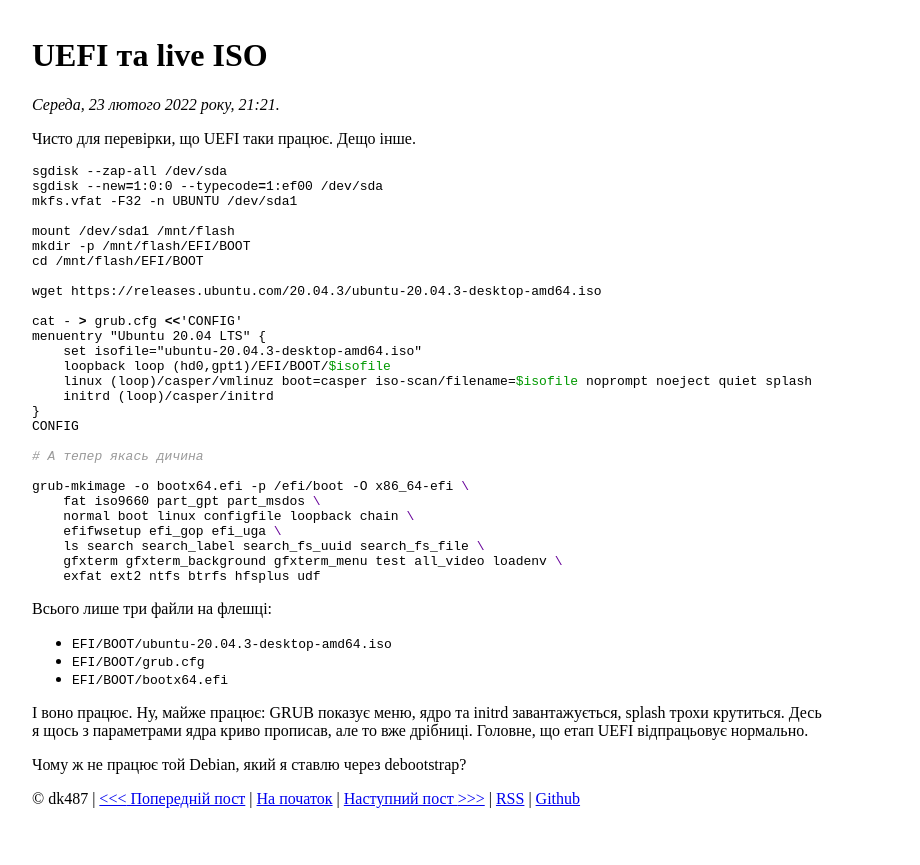
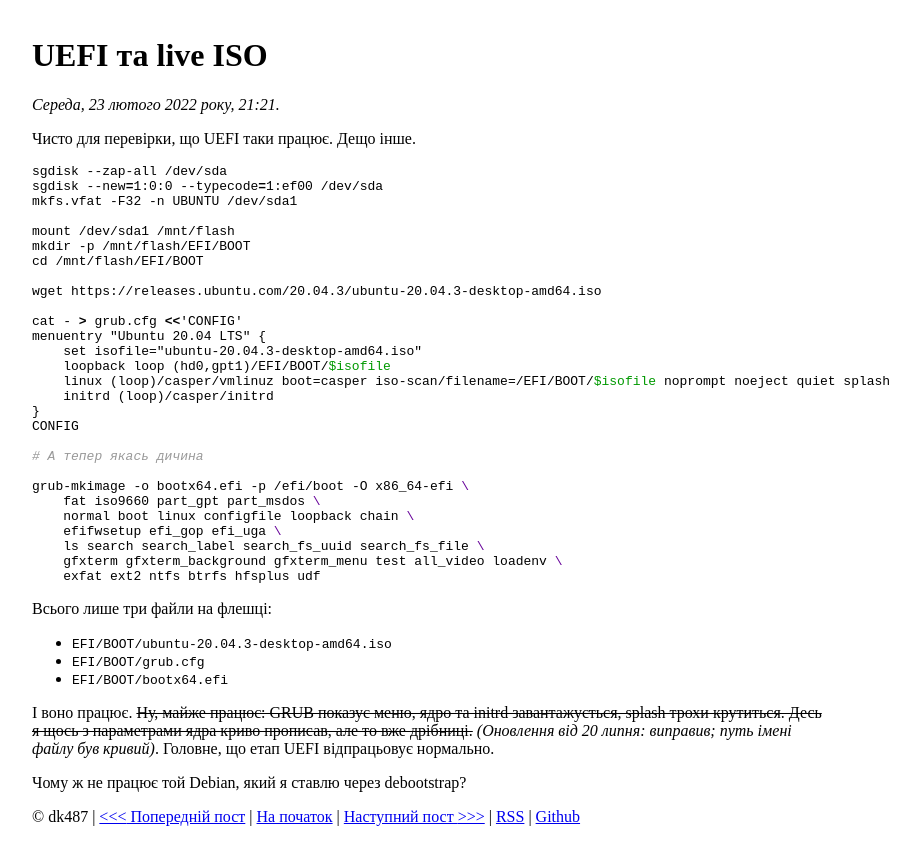
Before and after one commit to dk487/test.de.co.ua, a Jekyll site: the page built from _posts/2022/2022-02-23-uefi-live.md, in a window 1280 px wide. Shown: the top 865 px of the page, without its empty margins (208-1128 px from the left). Built offline with Jekyll 4.4.1, drawn with Linux system fonts in a browser that asks for light colours.

Commit message:
Fix post

```diff
--- a/_posts/2022/2022-02-23-uefi-live.md
+++ b/_posts/2022/2022-02-23-uefi-live.md
@@ -20,7 +20,7 @@ cat - > grub.cfg <<'CONFIG'
 menuentry "Ubuntu 20.04 LTS" {
     set isofile="ubuntu-20.04.3-desktop-amd64.iso"
     loopback loop (hd0,gpt1)/EFI/BOOT/$isofile
-    linux (loop)/casper/vmlinuz boot=casper iso-scan/filename=$isofile noprompt noeject quiet splash
+    linux (loop)/casper/vmlinuz boot=casper iso-scan/filename=/EFI/BOOT/$isofile noprompt noeject quiet splash
     initrd (loop)/casper/initrd
 }
 CONFIG
@@ -42,6 +42,6 @@ grub-mkimage -o bootx64.efi -p /efi/boot -O x86_64-efi \
  - `EFI/BOOT/grub.cfg`
  - `EFI/BOOT/bootx64.efi`
 
-І воно працює. Ну, майже працює: GRUB показує меню, ядро та initrd завантажується, splash трохи крутиться. Десь я щось з параметрами ядра криво прописав, але то вже дрібниці. Головне, що етап UEFI відпрацьовує нормально.
+І воно працює. ~~Ну, майже працює: GRUB показує меню, ядро та initrd завантажується, splash трохи крутиться. Десь я щось з параметрами ядра криво прописав, але то вже дрібниці.~~ _(Оновлення від 20 липня: виправив; путь імені файлу був кривий)_. Головне, що етап UEFI відпрацьовує нормально.
 
 Чому ж не працює той Debian, який я ставлю через debootstrap?
```
